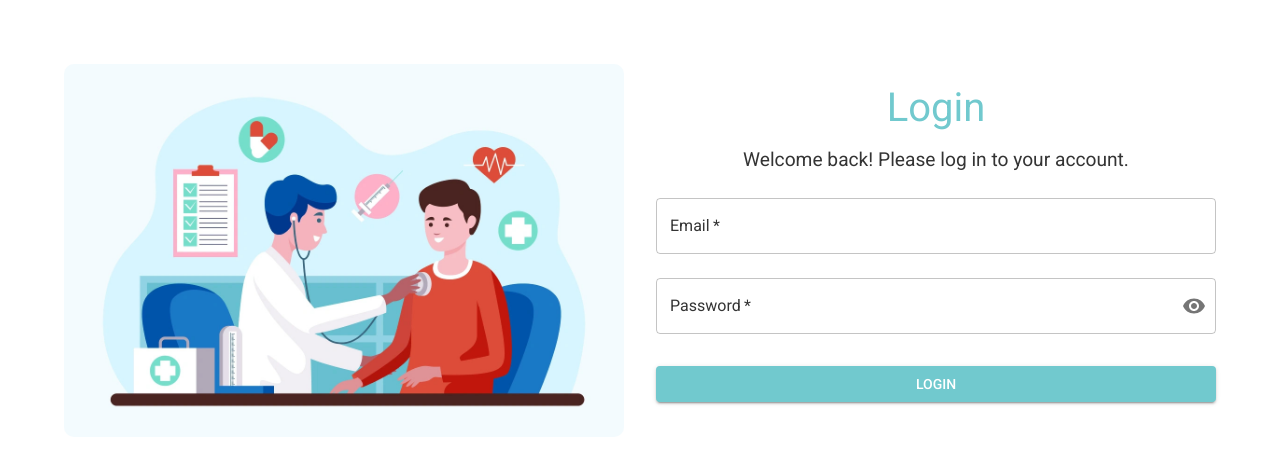
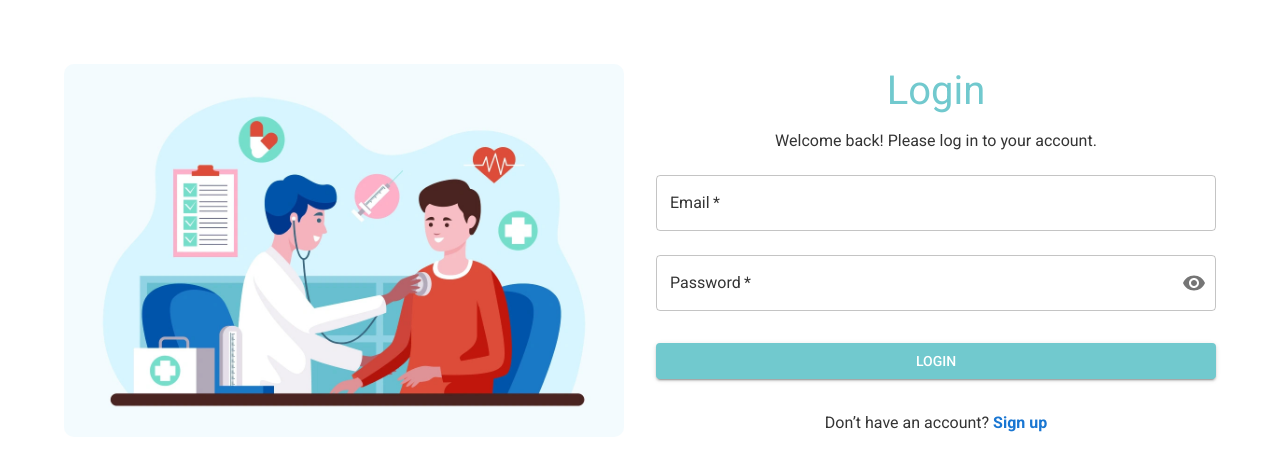
Before and after one commit to baratali1378/Online-Medical-Appointments, a Next.js app in the folder frontend/: page /dr-login in a window 1280 px wide. Shown: the top 470 px of the page. Built offline with nearby package versions, Linux system fonts and the light colour scheme.

Commit message:
add: signup link added to dr-login page.

```diff
--- a/frontend/src/app/dr-login/page.tsx
+++ b/frontend/src/app/dr-login/page.tsx
@@ -1,5 +1,5 @@
 import React from 'react';
-import { Container, Grid2, Paper } from '@mui/material';
+import { Container, Grid2 } from '@mui/material';
 import SideImage from '../../components/login/SideImage';
 import LoginForm from '../../components/login/LoginForm';
 
@@ -14,7 +14,6 @@ const LoginPage: React.FC = () => {
                         altText="Medical Appointment"
                     />
                 </Grid2>
-
                 {/* Login Form */}
                 <Grid2 size={{ xs: 12, md: 6 }}>
                     <LoginForm />
--- a/frontend/src/components/login/LoginForm.tsx
+++ b/frontend/src/components/login/LoginForm.tsx
@@ -2,6 +2,7 @@
 import React, { useState } from 'react';
 import { Box, Typography, Button } from '@mui/material';
 import { Formik, Form } from 'formik';
+import Link from 'next/link'; // ✅ Import Link from Next.js
 import useLoginForm from '../../hooks/login/useLoginForm';
 import { useTheme } from '@mui/material/styles';
 import CustomField from '../common/Field';
@@ -42,7 +43,7 @@ const LoginForm: React.FC = () => {
                 variant="body1"
                 textAlign="center"
                 gutterBottom
-                sx={{ fontSize: { xs: '0.9rem', sm: '1rem', md: '1.2rem' } }} // Responsive font size
+                sx={{ fontSize: { xs: '0.7rem', sm: '0.90rem', md: '1rem' } }} // Responsive font size
             >
                 Welcome back! Please log in to your account.
             </Typography>
@@ -66,6 +67,14 @@ const LoginForm: React.FC = () => {
                     </Form>
                 )}
             </Formik>
+
+            {/* "Don't have an account? Sign up" */}
+            <Typography textAlign="center" sx={{ fontSize: { xs: '0.7rem', sm: '0.9rem', md: '1rem' }, mt: 2 }} >
+                Don’t have an account?{" "}
+                <Link href="/signup" style={{ color: theme.palette.primary.main, textDecoration: 'none', fontWeight: 'bold' }}>
+                    Sign up
+                </Link>
+            </Typography>
         </Box>
     );
 };
```
